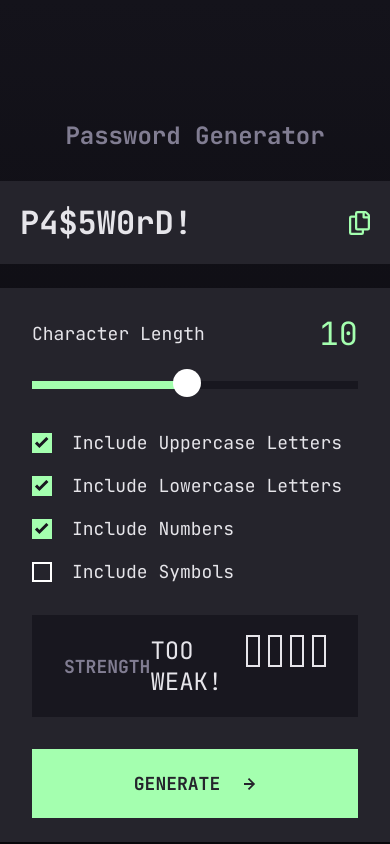
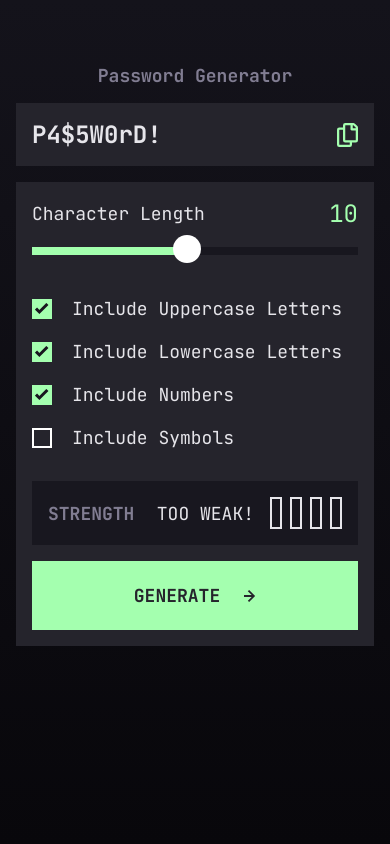
Before and after one commit to raphaelpeuckert/password-generator, a plain HTML site: page project-code/index.html in a window 390 px wide. Drawn offline with Linux system fonts and the light colour scheme.

Commit message:
Finished

```diff
--- a/project-code/index.js
+++ b/project-code/index.js
@@ -124,16 +124,16 @@ function evaluatePasswordStrength(passwordLength, includeUppercase, includeLower
     }
 
     if (cumulativeScore <= 3) {
-        passwordStrength = "too weak";
+        passwordStrength = "TOO WEAK";
         changeOutputFields(1, 'red');
     } else if (cumulativeScore <= 6) {
-        passwordStrength = "weak";
+        passwordStrength = "WEAK";
         changeOutputFields(2, 'orange');
     } else if (cumulativeScore <= 9) {
-        passwordStrength = "medium";
+        passwordStrength = "MEDIUM";
         changeOutputFields(3, 'yellow');
     } else {
-        passwordStrength = "strong";
+        passwordStrength = "STRONG";
         changeOutputFields(4, 'green');
     }
 
--- a/project-code/styles/style.css
+++ b/project-code/styles/style.css
@@ -223,6 +223,7 @@ body {
 .strength-output {
     display: flex;
     gap: 1.6rem;
+    align-items: center;
 }
 
 .strength-output-txt {
@@ -282,3 +283,42 @@ body {
     background: transparent;
     color: var(--light-green);
 }
+
+@media screen and (max-width: 540px) {
+    #content-ctn {
+        margin-top: 6.4rem;
+        margin-inline: 1.6rem;
+    }
+    .page-title {
+        font-size: var(--fs-body);
+    }
+    .output-ctn {
+        margin-top: 1.6rem;
+        padding: 1.6rem;
+    }
+    #password-output {
+        font-size: var(--fs-heading-m);
+    }
+    .password-settings {
+        margin-top: 1.6rem;
+        padding: 1.6rem;
+    }
+    .char-length-ctn output {
+        font-size: var(--fs-heading-m);
+    }
+    #char-length-input {
+        margin-top: 1.8rem;
+    }
+    .strength-ctn {
+        padding: 1.6rem;
+    }
+    .strength-output-txt {
+        font-size: var(--fs-body);
+    }
+    .generate-btn {
+        margin-top: 1.6rem;
+    }
+    .strength-output-field {
+        width: .8rem;
+    }
+}
```
